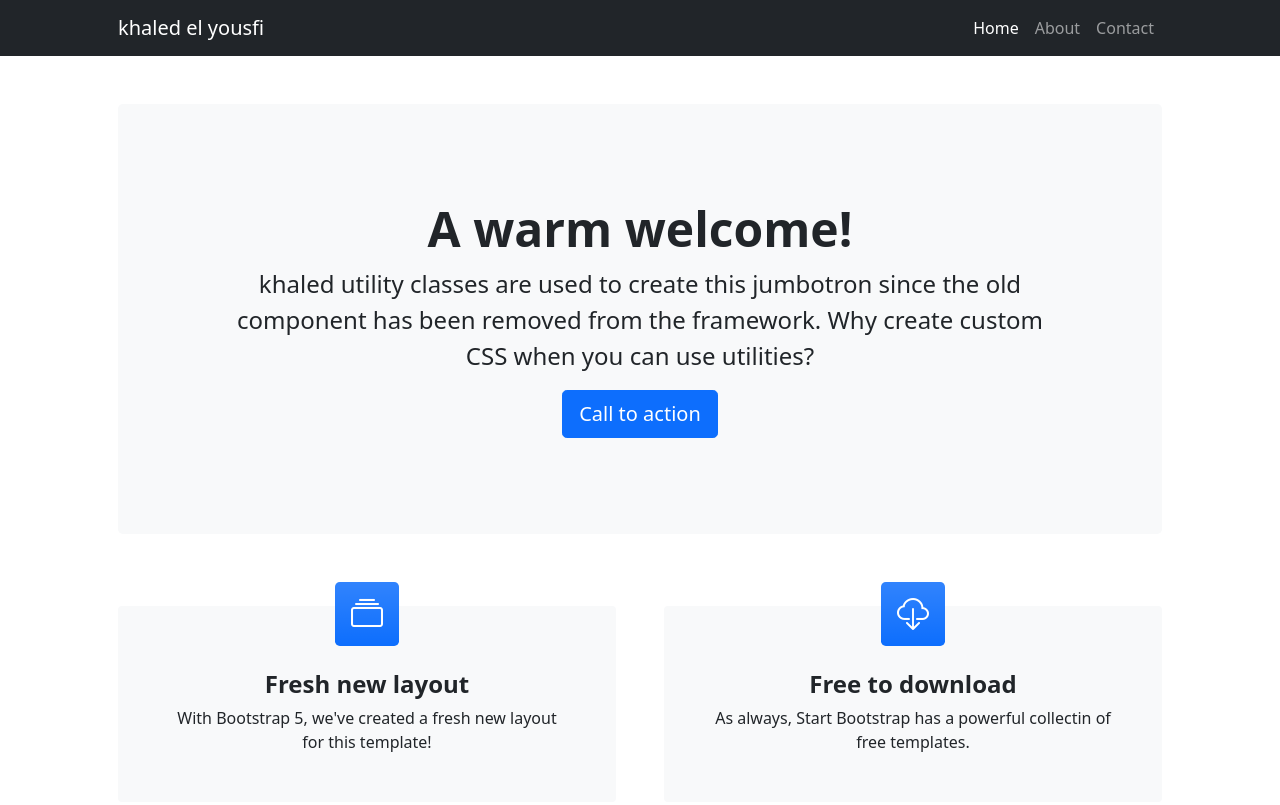
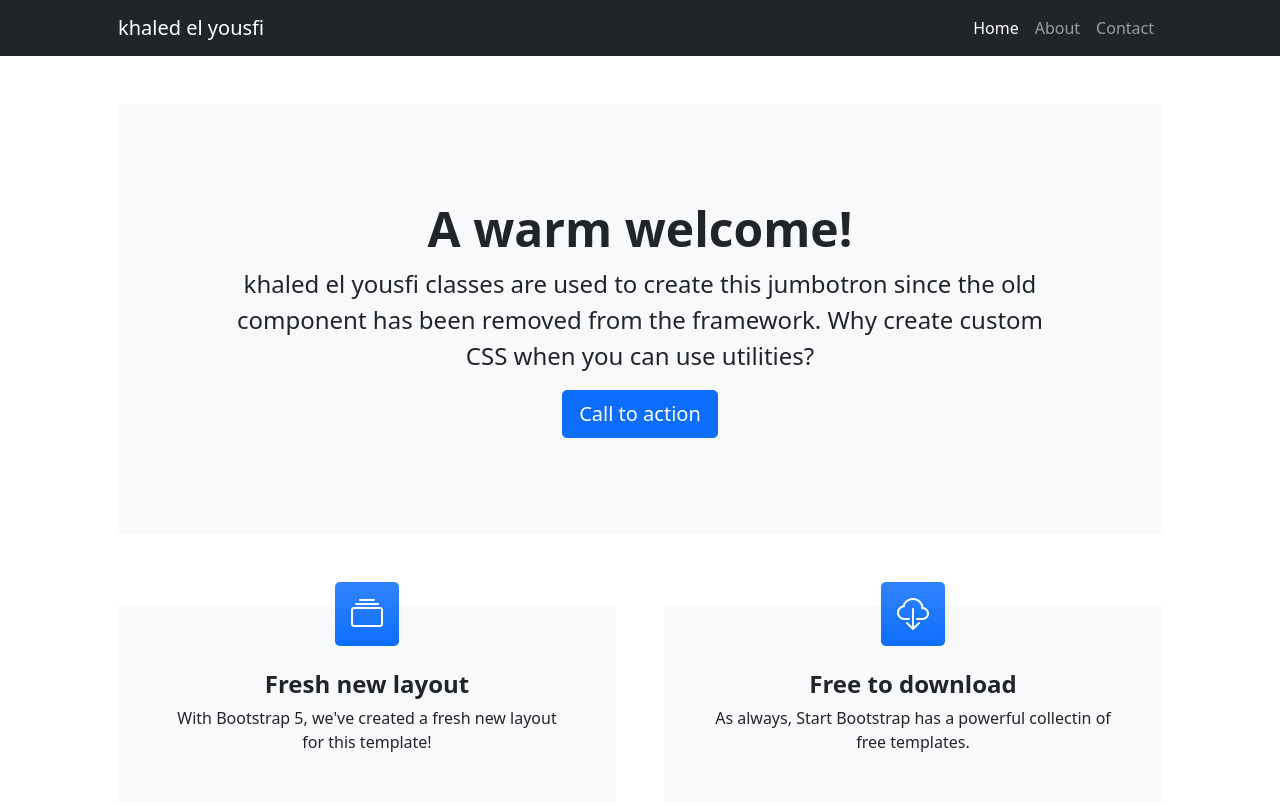
Before and after one commit to verdy005/test-projet, a plain HTML site: page index.html in a window 1280 px wide. Shown: the top 805 px of the page. Drawn offline with nearby package versions, Linux system fonts and the light colour scheme.

```diff
--- a/index.html
+++ b/index.html
@@ -34,7 +34,7 @@
                 <div class="p-4 p-lg-5 bg-light rounded-3 text-center">
                     <div class="m-4 m-lg-5">
                         <h1 class="display-5 fw-bold">A warm welcome!</h1>
-                        <p class="fs-4">khaled utility classes are used to create this jumbotron since the old component has been removed from the framework. Why create custom CSS when you can use utilities?</p>
+                        <p class="fs-4">khaled el yousfi classes are used to create this jumbotron since the old component has been removed from the framework. Why create custom CSS when you can use utilities?</p>
                         <a class="btn btn-primary btn-lg" href="#!">Call to action</a>
                     </div>
                 </div>
```
